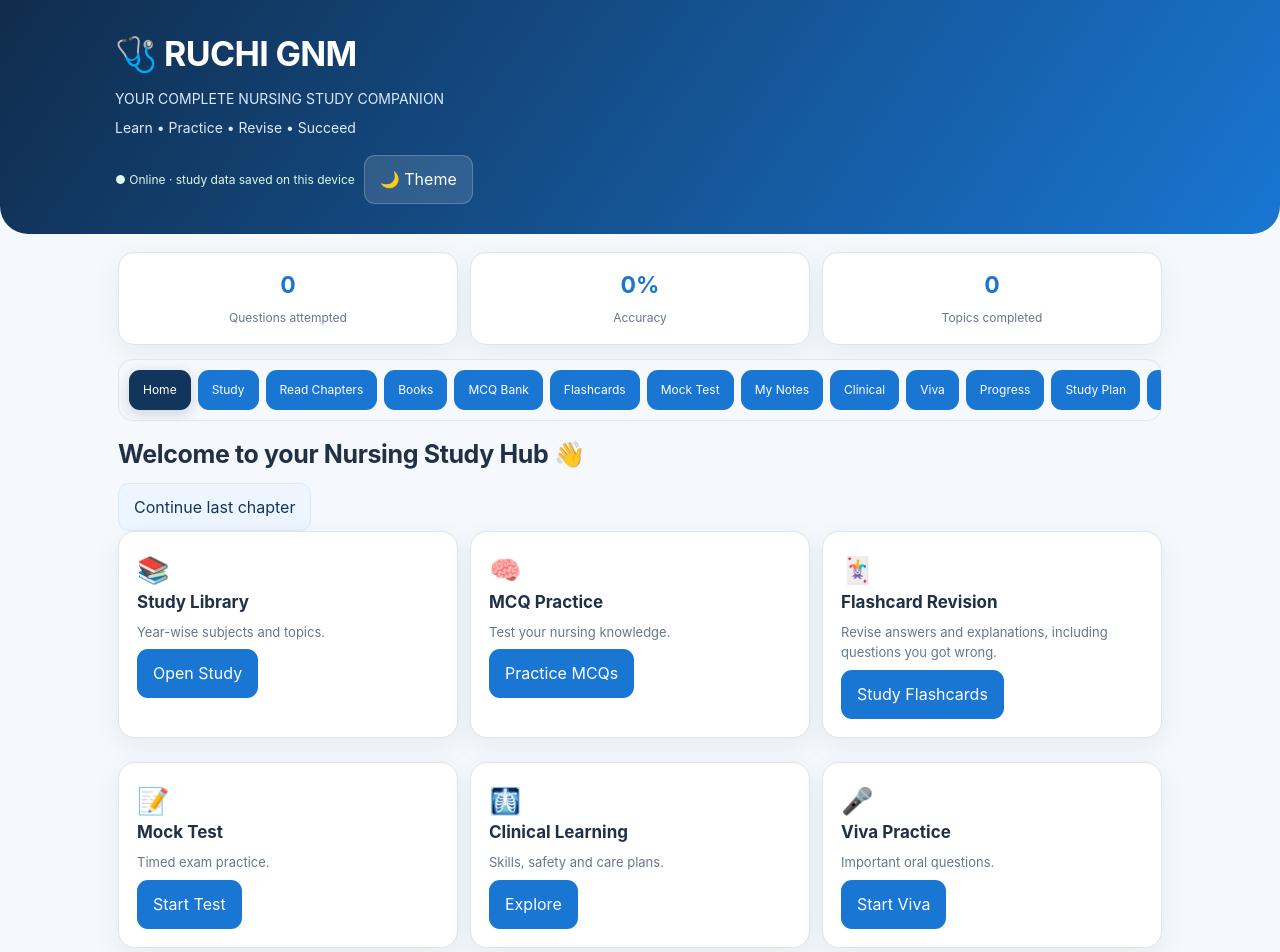
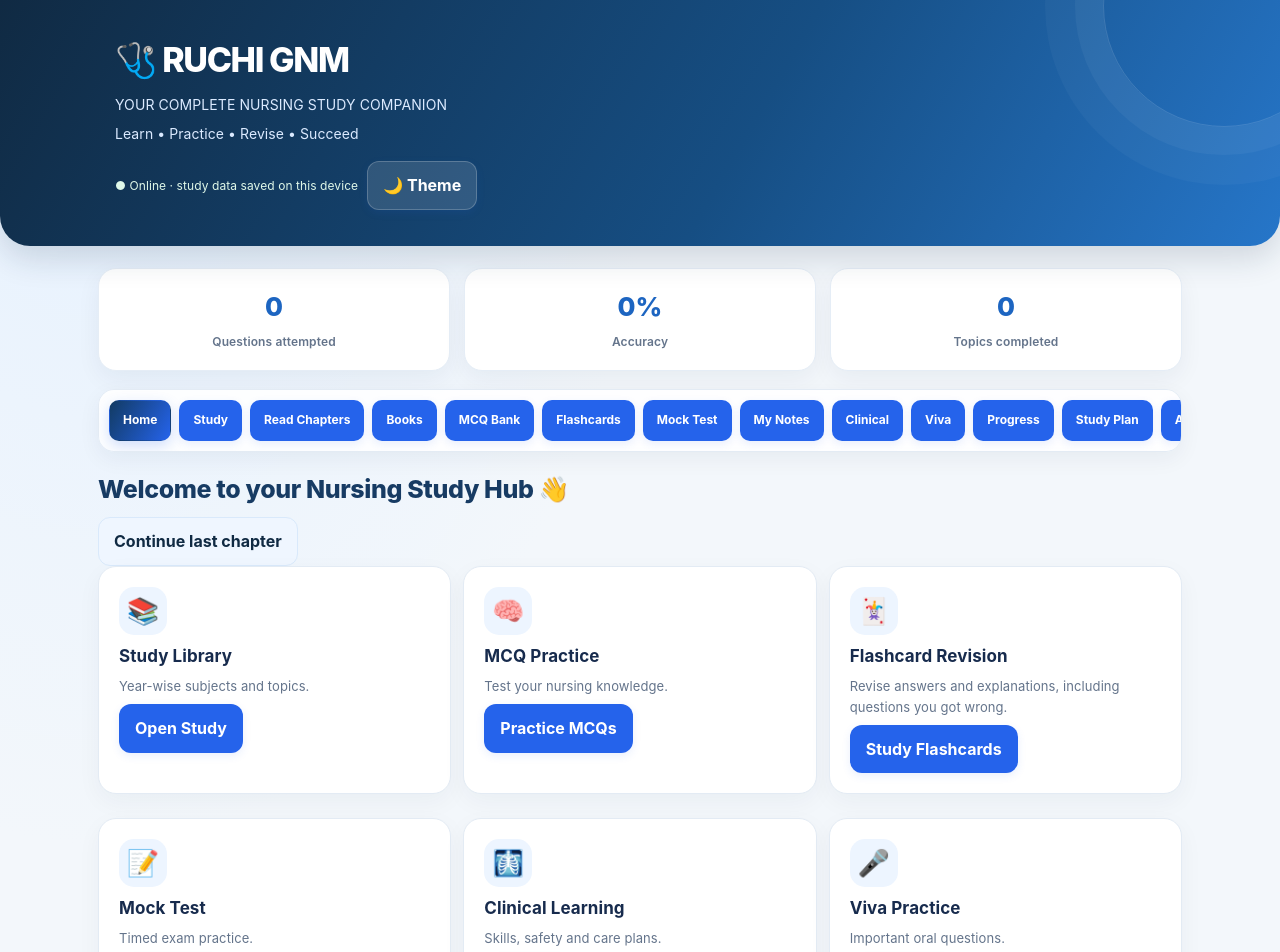
Before and after one commit to krishna211518/ruchi-gnm-app, a plain HTML site: page index.html in a window 1280 px wide. Shown: the top 952 px of the page. Drawn offline with Linux system fonts and the light colour scheme.

Commit message:
Refresh app UI with modern nursing study dashboard styling

```diff
--- a/index.html
+++ b/index.html
@@ -55,6 +55,87 @@ hr{border:0;border-top:1px solid var(--line);margin:20px 0}footer{text-align:cen
 #pullRefreshHint{position:fixed;z-index:1001;top:8px;left:50%;transform:translate(-50%,-150%);transition:transform .18s ease,opacity .18s ease;opacity:0;padding:9px 15px;border-radius:999px;background:var(--navy);color:#fff;font-size:13px;box-shadow:0 6px 20px #12365b35;pointer-events:none}
 body.pull-refresh-visible #pullRefreshHint{transform:translate(-50%,0);opacity:1}
 .book-cover{background:linear-gradient(145deg,#12365b,#168c91)}
+
+
+/* Modern visual refresh */
+:root{
+ --navy:#102a43;--blue:#2563eb;--light:#eff6ff;--bg:#f3f7fb;
+ --white:#fff;--text:#172b4d;--muted:#64748b;--green:#0f9f78;
+ --red:#dc4c4c;--line:#e2eaf3;--shadow:0 10px 30px rgba(15,42,74,.07)
+}
+body{
+ background:radial-gradient(ellipse at 8% 0%,#e5f1ff 0,transparent 34%),var(--bg);
+ color:var(--text);letter-spacing:.005em
+}
+header{
+ position:relative;overflow:hidden;
+ background:linear-gradient(120deg,#102a43 0%,#164e83 58%,#2676c9 100%);
+ padding:34px 20px 36px;border-radius:0 0 30px 30px;
+ box-shadow:0 12px 32px rgba(16,42,67,.16)
+}
+header:after{
+ content:"";position:absolute;width:240px;height:240px;border:1px solid #ffffff24;
+ border-radius:50%;right:-65px;top:-115px;box-shadow:0 0 0 28px #ffffff0b,0 0 0 58px #ffffff08;
+ pointer-events:none
+}
+header h1{position:relative;z-index:1;font-weight:800;letter-spacing:-.04em}
+header p{position:relative;z-index:1}
+.header-tools{position:relative;z-index:1}
+.container{max-width:1120px;padding:22px 18px}
+.stats{gap:14px;margin-bottom:18px}
+.stat{
+ border:1px solid #e5edf6;border-radius:18px;padding:18px 12px;
+ box-shadow:0 8px 24px rgba(15,42,74,.055);transition:transform .18s ease,box-shadow .18s ease
+}
+.stat:hover{transform:translateY(-2px);box-shadow:0 13px 28px rgba(15,42,74,.09)}
+.stat strong{font-size:26px;font-weight:800;color:#1d65c1}
+.stat span{font-weight:600;letter-spacing:.01em}
+.tabs{
+ gap:8px;padding:10px;margin-bottom:20px;border-radius:16px;
+ background:rgba(255,255,255,.88);border:1px solid #e3ebf4;
+ box-shadow:0 7px 22px rgba(15,42,74,.055)
+}
+.tabs button{border-radius:10px;font-weight:650;transition:all .18s ease}
+.tabs button.selected{background:linear-gradient(120deg,#123b63,#2563eb);box-shadow:0 5px 14px #2563eb35}
+.card,.item{
+ border:1px solid #e3ebf4;border-radius:18px;
+ box-shadow:0 8px 24px rgba(15,42,74,.045)
+}
+.card{padding:20px;transition:transform .18s ease,box-shadow .18s ease}
+#home .grid .card:hover{transform:translateY(-3px);box-shadow:0 14px 30px rgba(15,42,74,.09)}
+.card .emoji{display:inline-grid;place-items:center;width:48px;height:48px;border-radius:15px;background:#edf5ff;margin-bottom:10px}
+h2{font-weight:800;color:#173b63;margin-top:22px}
+h3{font-weight:750;color:inherit}
+button{border-radius:12px;font-weight:650;box-shadow:0 3px 8px rgba(37,99,235,.10)}
+button.secondary{box-shadow:none}
+input,select,textarea{border-radius:12px;border-color:#d6e1ed;transition:border-color .15s ease,box-shadow .15s ease}
+input:focus,select:focus,textarea:focus{outline:none;border-color:#5595e8;box-shadow:0 0 0 3px #2563eb18}
+.progress{height:11px;background:#e8eef6}
+.progress div{border-radius:20px;background:linear-gradient(90deg,#0f9f78,#38c79a)}
+.item{padding:17px}
+footer{padding:30px 14px;color:#718096}
+.dark{
+ --bg:#0d1726;--white:#142338;--text:#e8f1fb;--muted:#a8b8cc;
+ --line:#2a3d55;--light:#20364f;--shadow:0 10px 28px #0003
+}
+.dark body{background:radial-gradient(ellipse at 8% 0%,#152e4b 0,transparent 36%),var(--bg)}
+.dark .stat,.dark .card,.dark .item{border-color:#2a3d55}
+.dark .card .emoji{background:#20364f}
+.dark h2{color:#c8e1ff}
+.dark .tabs{background:#142338;border-color:#2a3d55}
+.dark .tabs button.selected{background:linear-gradient(120deg,#1b4b78,#2563eb)}
+@media(max-width:600px){
+ header{padding:27px 16px 29px}
+ .container{padding:14px}
+ .stats{gap:8px}
+ .stat{border-radius:14px;padding:14px 6px}
+ .stat strong{font-size:22px}
+ .tabs{box-shadow:0 5px 16px rgba(15,42,74,.06)}
+ .card{padding:16px;border-radius:16px}
+}
+@media(prefers-reduced-motion:reduce){
+ .stat,.card,.tabs button{transition:none}
+}
 
 </style>
 </head>
```
